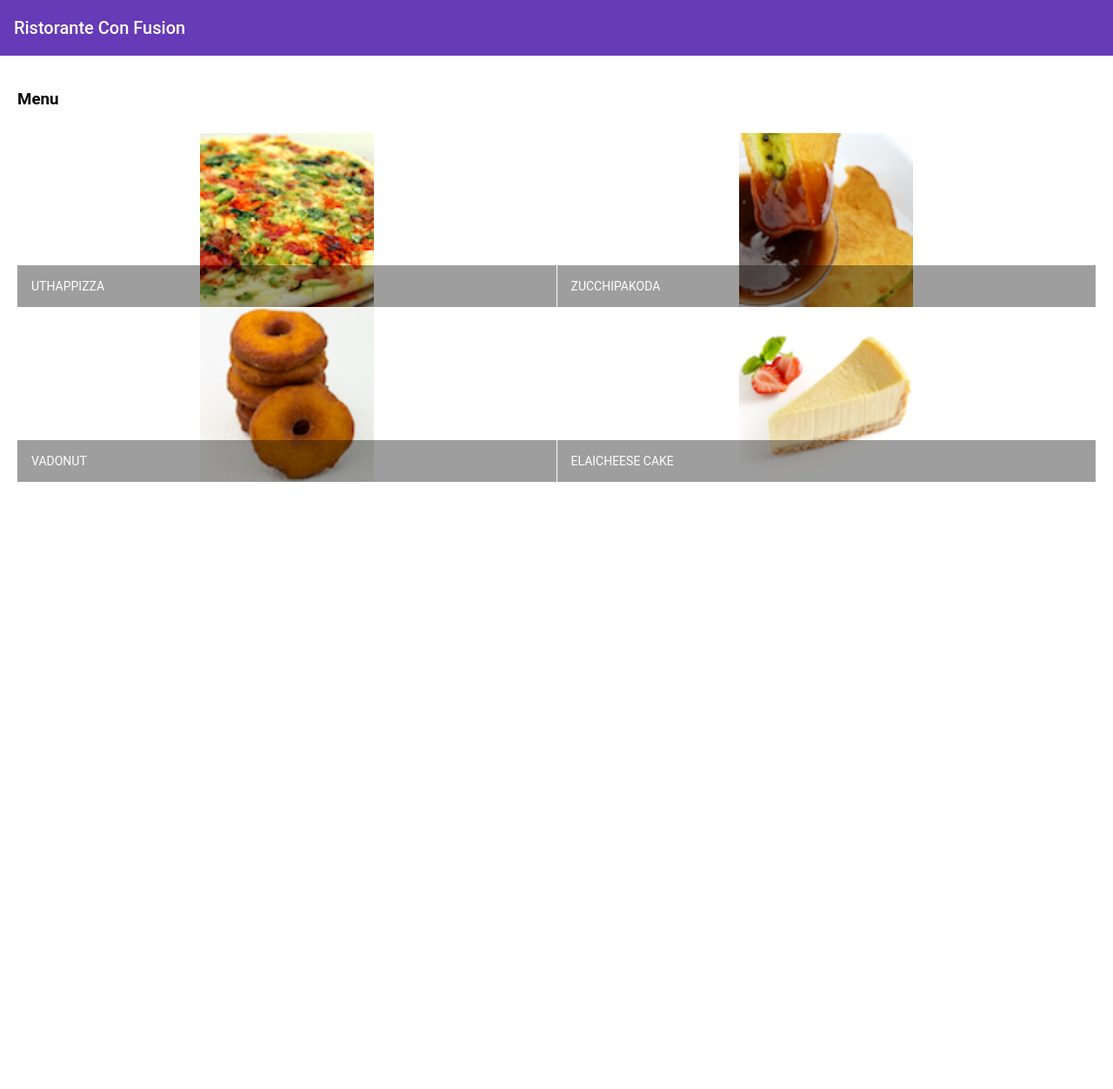
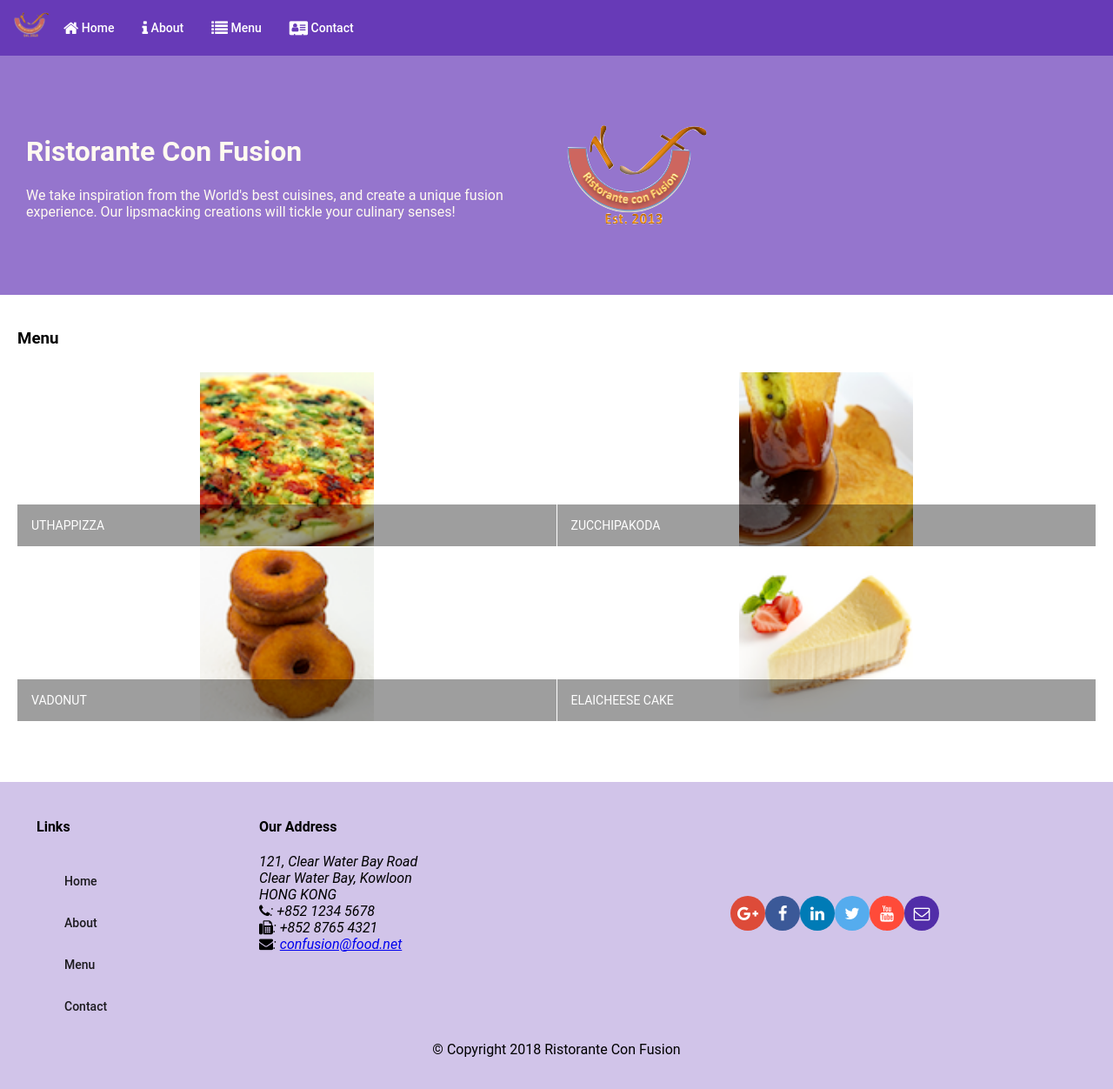
Before and after one commit to nvrr/Angular.v6, an Angular app: page / in a window 1280 px wide. Shown: the whole page at 87% size. Before the commit the page ends 800 px from the top, so only its background shows below. Built offline with nearby package versions, Linux system fonts and the light colour scheme.

Commit message:
Week-2 Header and Footer/// and we also remove impoert {DISHES}frm/shared/dishes this imprt not need in basic service

```diff
--- a/package.json
+++ b/package.json
@@ -24,6 +24,7 @@
     "@angular/platform-browser-dynamic": "^6.1.0",
     "@angular/router": "^6.1.0",
     "core-js": "^2.5.4",
+    "font-awesome": "^4.7.0",
     "hammerjs": "^2.0.8",
     "rxjs": "~6.2.0",
     "zone.js": "~0.8.26"
--- /dev/null
+++ b/src/_variables.scss
@@ -0,0 +1 @@
+$fa-font-path : '../node_modules/font-awesome/fonts';
--- a/src/app/app.component.html
+++ b/src/app/app.component.html
@@ -1,3 +1,4 @@
-<mat-toolbar color="primary"> <span>Ristorante Con Fusion</span> </mat-toolbar>
 
+<app-header></app-header>
 <app-menu></app-menu>
+<app-footer></app-footer>
--- a/src/app/app.module.ts
+++ b/src/app/app.module.ts
@@ -15,12 +15,16 @@
 import { AppComponent } from './app.component';
 import { MenuComponent } from './menu/menu.component';
 import { DishdetailComponent } from './dishdetail/dishdetail.component';
+import { HeaderComponent } from './header/header.component';
+import { FooterComponent } from './footer/footer.component';
 
 @NgModule({
   declarations: [
     AppComponent,
     MenuComponent,
-    DishdetailComponent
+    DishdetailComponent,
+    HeaderComponent,
+    FooterComponent
   ],
   imports: [
     BrowserModule,
--- /dev/null
+++ b/src/app/footer/footer.component.html
@@ -0,0 +1,43 @@
+<div class="container footer"
+    fxLayout="row wrap"
+    fxLayout.lt-md="column"
+    fxLayoutAlign="center center"
+    fxLayoutGap="10px">
+
+  <div fxFlex="100" fxFlex.gt-sm="50">
+    <div fxLayout="row">
+      <div fxFlex="40" fxFlexOffset="20px">
+        <h4>Links</h4>
+        <mat-list>
+          <mat-list-item><a mat-button>Home</a></mat-list-item>
+          <mat-list-item><a mat-button>About</a></mat-list-item>
+          <mat-list-item><a mat-button>Menu</a></mat-list-item>
+          <mat-list-item><a mat-button>Contact</a></mat-list-item>
+        </mat-list>
+      </div>
+      <div fxFlex="55">
+        <h4>Our Address</h4>
+        <address style="text-size: 80%">
+          121, Clear Water Bay Road<br> Clear Water Bay, Kowloon<br> HONG KONG<br>
+          <i class="fa fa-phone"></i>: +852 1234 5678<br>
+          <i class="fa fa-fax"></i>: +852 8765 4321<br>
+          <i class="fa fa-envelope"></i>:
+          <a href="mailto:confusion@food.net">confusion@food.net</a>
+        </address>
+      </div>
+    </div>
+  </div>
+  <div fxFlex="100" fxFlex.gt-sm="45">
+    <div style="text-align:center">
+      <a mat-icon-button class="btn-google-plus" href="http://google.com/+"><i class="fa fa-google-plus fa-lg"></i></a>
+      <a mat-icon-button class="btn-facebook" href="http://www.facebook.com/profile.php?id="><i class="fa fa-facebook fa-lg"></i></a>
+      <a mat-icon-button class="btn-linkedin" href="http://www.linkedin.com/in/"><i class="fa fa-linkedin fa-lg"></i></a>
+      <a mat-icon-button class="btn-twitter" href="http://twitter.com/"><i class="fa fa-twitter fa-lg"></i></a>
+      <a mat-icon-button class="btn-youtube" href="http://youtube.com/"><i class="fa fa-youtube fa-lg"></i></a>
+      <a mat-icon-button class="btn-mail" href="mailto:"><i class="fa fa-envelope-o fa-lg"></i></a>
+    </div>
+  </div>
+  <div>
+      <p>© Copyright 2018 Ristorante Con Fusion</p>
+  </div>
+</div>
--- /dev/null
+++ b/src/app/footer/footer.component.scss
@@ -0,0 +1,21 @@
+$lt-gray: #ddd;
+$background-dark: #512DA8;
+$background-light: #9575CD;
+$background-pale: #D1C4E9;
+
+@mixin zero-margin($pad-up-down, $pad-left-right) {
+    margin: 0px auto;
+    padding: $pad-up-down $pad-left-right;
+}
+
+.footer{
+    background-color: $background-pale;
+    @include zero-margin(20px, 0px);
+}
+
+.btn-facebook {color:#fff!important; background-color:#3b5998!important;}
+.btn-google-plus{color:#fff!important;background-color:#dd4b39!important;}
+.btn-youtube{color:#fff!important;background-color:#ff4b39!important;}
+.btn-linkedin{color:#fff!important;background-color:#007bb6!important;}
+.btn-twitter{color:#fff!important;background-color:#55acee!important;}
+.btn-mail{color:#fff!important;background-color:#512DA8!important;}
--- /dev/null
+++ b/src/app/footer/footer.component.ts
@@ -0,0 +1,15 @@
+import { Component, OnInit } from '@angular/core';
+
+@Component({
+  selector: 'app-footer',
+  templateUrl: './footer.component.html',
+  styleUrls: ['./footer.component.scss']
+})
+export class FooterComponent implements OnInit {
+
+  constructor() { }
+
+  ngOnInit() {
+  }
+
+}
--- /dev/null
+++ b/src/app/header/header.component.html
@@ -0,0 +1,27 @@
+<mat-toolbar color="primary">
+  <span><img src="/assets/images/logo.png" height=30 width=41></span>
+  <a mat-button><span class="fa fa-home fa-lg"></span> Home</a>
+  <a mat-button><span class="fa fa-info fa-lg"></span> About</a>
+  <a mat-button><span class="fa fa-list fa-lg"></span> Menu</a>
+  <a mat-button><span class="fa fa-address-card fa-lg"></span> Contact</a>
+</mat-toolbar>
+
+<div class="container jumbotron"
+    fxLayout="row"
+    fxLayout.sm="column"
+    fxLayout.xs="column"
+    fxLayoutAlign.xs="start center"
+    fxLayoutAlign.sm="start center"
+    fxLayoutAlign.gt-sm="center center"
+    fxLayoutGap="10px">
+
+  <div fxFlex fxFlex.gt-sm="50%">
+    <h1>Ristorante Con Fusion</h1>
+    <p>We take inspiration from the World's best cuisines, and create a unique fusion experience. Our lipsmacking creations
+      will tickle your culinary senses!</p>
+  </div>
+  <div fxFlex fxFlex.gt-sm="20%">
+    <img src="/assets/images/logo.png" alt="Logo">
+  </div>
+  <div fxFlex></div>
+</div>
--- /dev/null
+++ b/src/app/header/header.component.scss
@@ -0,0 +1,16 @@
+$lt-gray: #ddd;
+$background-dark: #512DA8;
+$background-light: #9575CD;
+$background-pale: #D1C4E9;
+
+@mixin zero-margin($pad-up-down, $pad-left-right) {
+    margin: 0px auto;
+    padding: $pad-up-down $pad-left-right;
+}
+
+.jumbotron {
+    @include zero-margin(70px,30px);
+    background: $background-light ;
+    color:floralwhite;
+    min-height: 150px;
+}
--- /dev/null
+++ b/src/app/header/header.component.ts
@@ -0,0 +1,15 @@
+import { Component, OnInit } from '@angular/core';
+
+@Component({
+  selector: 'app-header',
+  templateUrl: './header.component.html',
+  styleUrls: ['./header.component.scss']
+})
+export class HeaderComponent implements OnInit {
+
+  constructor() { }
+
+  ngOnInit() {
+  }
+
+}
--- a/src/app/menu/menu.component.ts
+++ b/src/app/menu/menu.component.ts
@@ -1,6 +1,5 @@
 import { Component, OnInit } from '@angular/core';
 import { Dish } from '../shared/dish';
-import { DISHES } from '../shared/dishes';
 import { DishService } from '../services/dish.service';
 
 @Component({
--- a/src/styles.scss
+++ b/src/styles.scss
@@ -1,6 +1,28 @@
 /* You can add global styles to this file, and also import other style files */
 
 @import '~@angular/material/prebuilt-themes/deeppurple-amber.css';
+
+@import 'variables';
+@import '../node_modules/font-awesome/scss/font-awesome';
+
+
+$lt-gray: #ddd;
+$background-dark: #512DA8;
+$background-light: #9575CD;
+$background-pale: #D1C4E9;
+$primary-color-dark:   #512DA8;
+$primary-color:        #673AB7;
+$primary-color-light:  #D1C4E9;
+$primary-color-text:   #FFFFFF;
+$accent-color:         #FFC107;
+$primary-text-color:   #212121;
+$secondary-text-color: #757575;
+$divider-color:        #BDBDBD;
+
+@mixin zero-margin($pad-up-down, $pad-left-right) {
+    margin: 0px auto;
+    padding: $pad-up-down $pad-left-right;
+}
 
 body {
   padding: 0;
@@ -13,3 +35,17 @@
 	margin: 20px;
 	display: flex;
 }
+
+.background-primary {
+    background-color: $background-dark!important;
+  }
+.background-accent {
+    background-color: $accent-color!important;
+  }
+.text-floral-white {
+    color: floralwhite!important;
+}
+
+.flex-spacer {
+  flex: 1 1 auto;
+}
```
Also changed, not shown: 2 other files (tests, documents, lock files or other folders).
